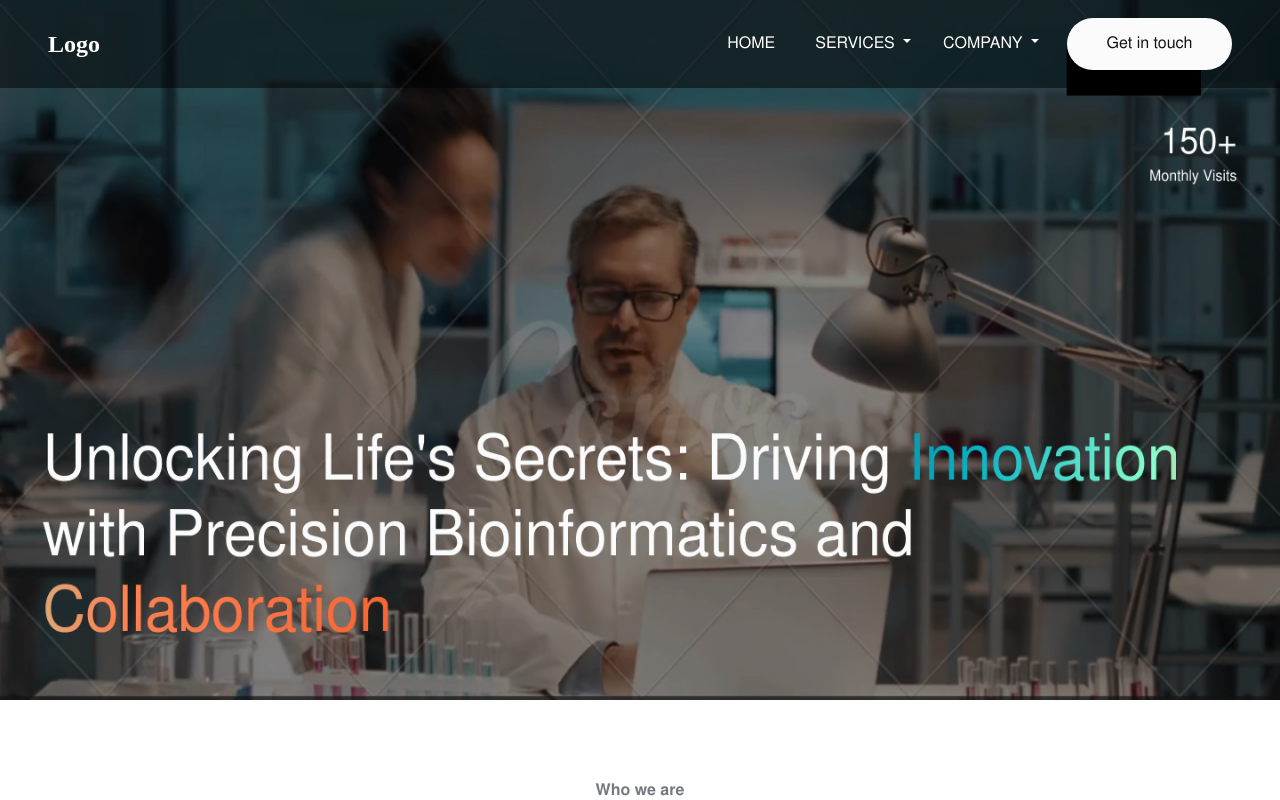
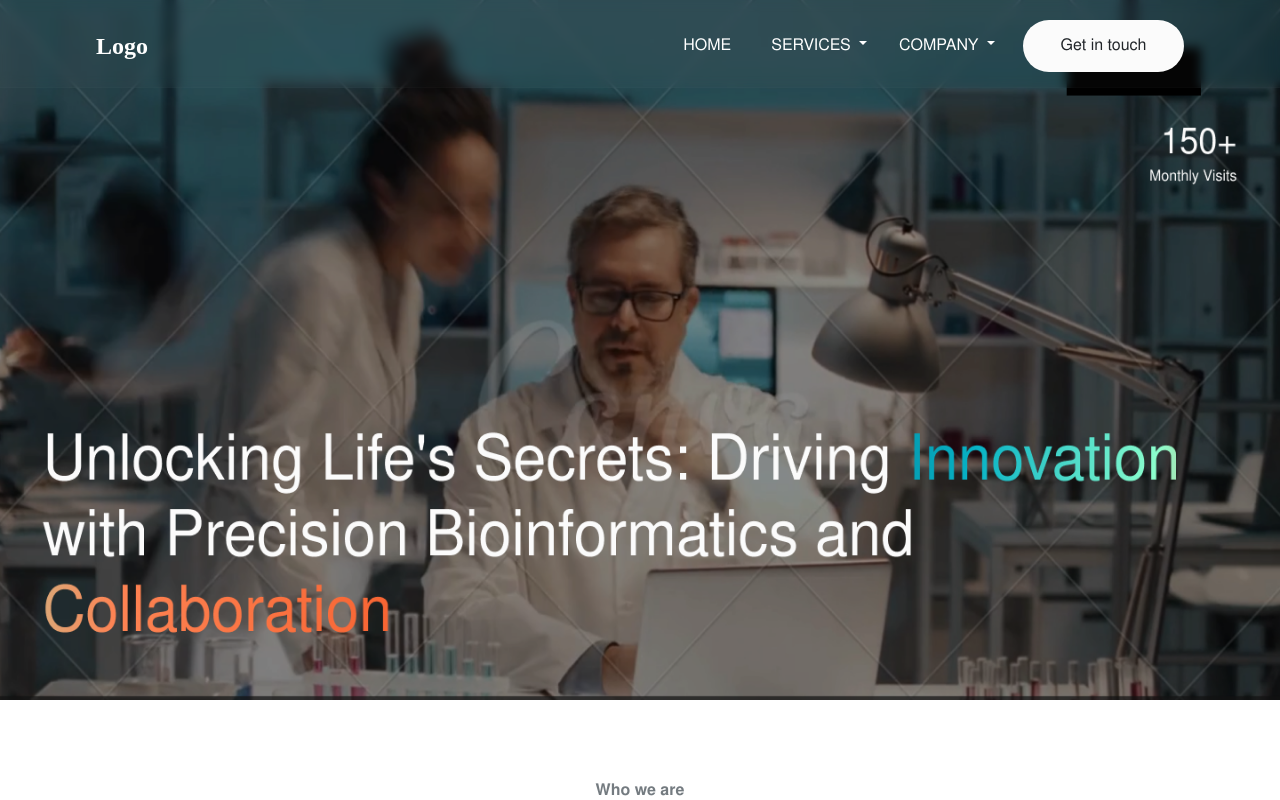
Before and after one commit to araviind8712/d2dWebsite-1.0.0, an Angular app: page /home in a window 1280 px wide. Shown: the top 800 px of the page. Built offline with nearby package versions, Linux system fonts and the light colour scheme.

Commit message:
navbar ui fix

```diff
--- a/src/app/pages/navbar/navbar.component.css
+++ b/src/app/pages/navbar/navbar.component.css
@@ -29,7 +29,6 @@
 .dropdown-menu-custom {
     position: absolute;
     top: 60px;
-    /* Adjust this value to match your navbar height */
     z-index: 1000;
 }
 
@@ -46,13 +45,24 @@
 }
 
 .nav-bar {
-    background-color: rgba(0, 0, 0, 0.5);
-    /* Transparent black background */
-    position: fixed;
-    top: 0;
+    box-sizing: border-box;
+    justify-content: space-between;
+    align-items: center;
+    padding: 12px 48px;
+    gap: 16px;
+    position: absolute;
     width: 100%;
-    padding: 10px 0;
-    z-index: 1000;
+    height: 88px;
+    left: 0px;
+    top: 0px;
+    background: rgba(255, 255, 255, 0.02);
+    border-bottom: 1px solid rgba(255, 255, 255, 0.01);
+    backdrop-filter: blur(5.1px);
+    flex: none;
+    order: 8;
+    flex-grow: 0;
+    z-index: 8;
+
 }
 
 ul li a {
@@ -83,7 +93,7 @@
     flex-direction: column;
     justify-content: center;
     align-items: center;
-    vertical-align:middle;
+    vertical-align: middle;
     padding: 16px 24px;
     gap: 10px;
     width: 165px;
@@ -104,17 +114,31 @@
     flex-direction: column;
     justify-content: center;
     align-items: center;
-    vertical-align:middle;
     padding: 16px 24px;
     gap: 10px;
-    width: 165px;
+    width: 161px;
     height: 52px;
     background: #FBFBFB;
     border-radius: 200px;
-    color: #121314;
+    flex: none;
+    order: 1;
+    flex-grow: 0;
+
+}
+
+.btn-contact span {
+    width: 113px;
+    height: 15px;
     font-family: 'NimbusSanL';
     font-style: normal;
     font-weight: 400;
-    font-size: 16px;
+    font-size: 21px;
     line-height: 29px;
+    display: flex;
+    align-items: center;
+    text-align: center;
+    color: #121314;
+    flex: none;
+    order: 1;
+    flex-grow: 0;
 }
```
